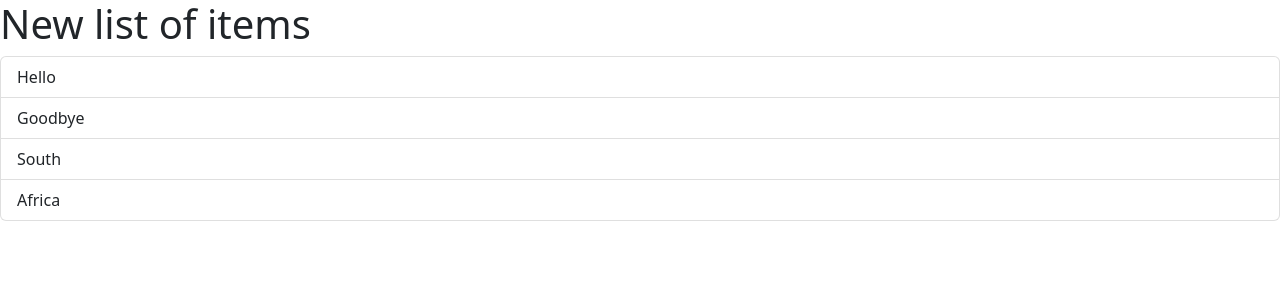
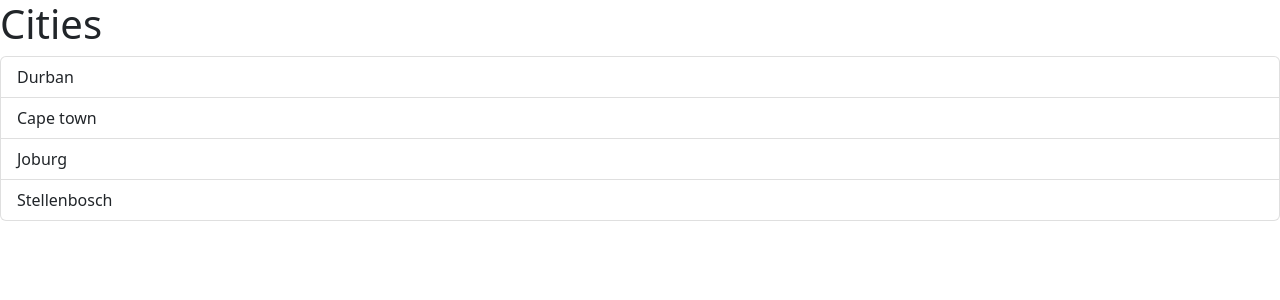
Before and after one commit to shirahn-singh/ReactMoshTutorial, a React (Vite) app in the folder react-app-tutorial/: page / in a window 1280 px wide. Shown: the top 300 px of the page. Built offline with nearby package versions, Linux system fonts and the light colour scheme.

Commit message:
Implemented props

```diff
--- a/react-app-tutorial/src/App.tsx
+++ b/react-app-tutorial/src/App.tsx
@@ -1,9 +1,12 @@
 import ListGroup from "./Components/ListGroup";
 
 function App() {
+  let items = ["Durban", "Cape town", "Joburg", "Stellenbosch"];
+  let heading = "Cities";
+
   return (
     <div>
-      <ListGroup />
+      <ListGroup items={items} heading={heading} />
     </div>
   );
 }
--- a/react-app-tutorial/src/Components/ListGroup.tsx
+++ b/react-app-tutorial/src/Components/ListGroup.tsx
@@ -1,8 +1,10 @@
 import { useState } from "react";
+interface ListGroupProps {
+  items: string[];
+  heading: string;
+}
 
-function ListGroup() {
-  let items = ["Hello", "Goodbye", "South", "Africa"];
-
+function ListGroup({ items, heading }: ListGroupProps) {
   const [selectedIndex, setSelectedIndex] = useState(-1);
 
   const getMessage = () => {
@@ -13,7 +15,7 @@ function ListGroup() {
 
   return (
     <>
-      <h1>New list of items</h1>
+      <h1>{heading}</h1>
       {getMessage()}
       <ul className="list-group">
         {items.map((item, index) => (
```
